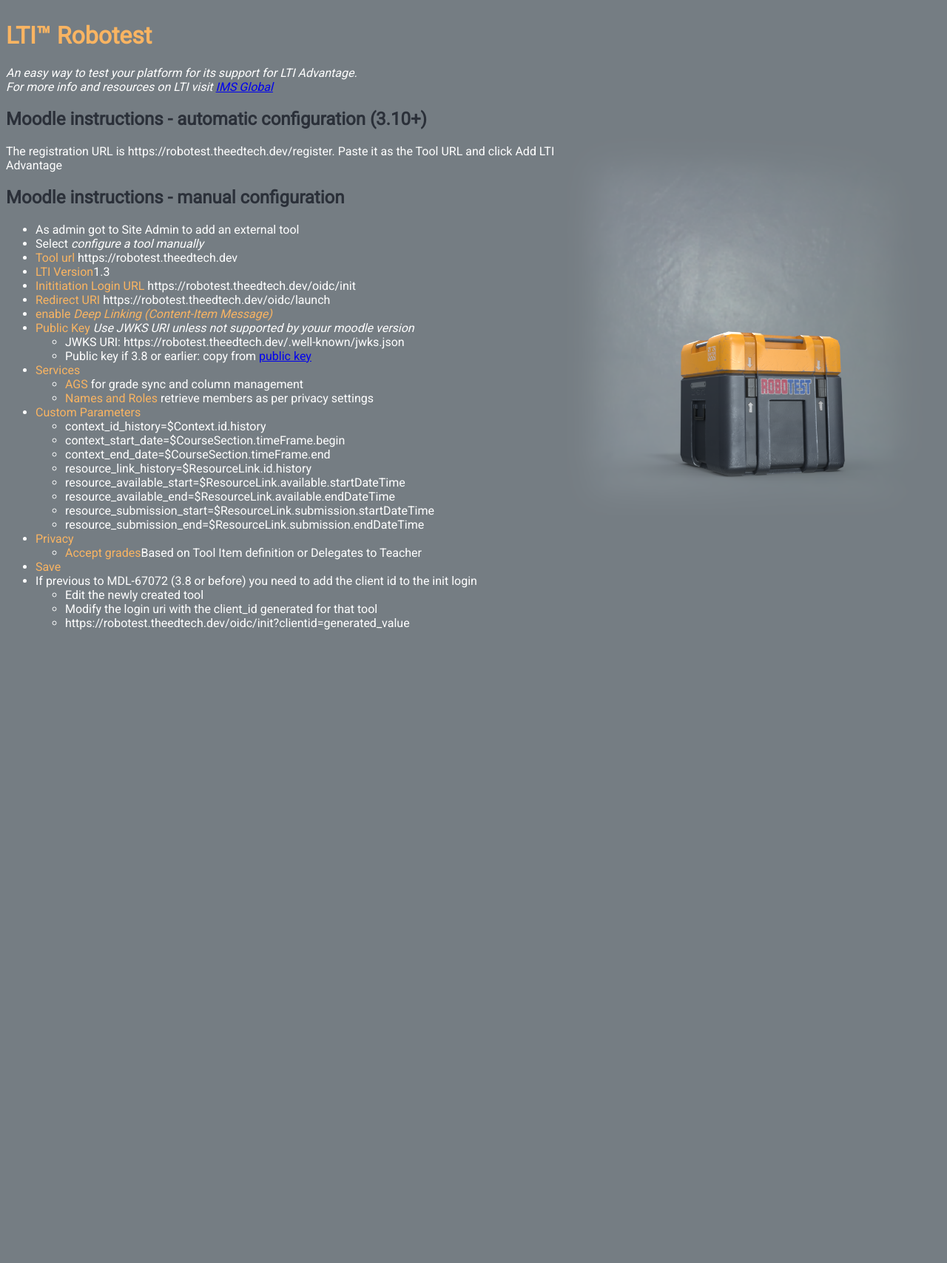
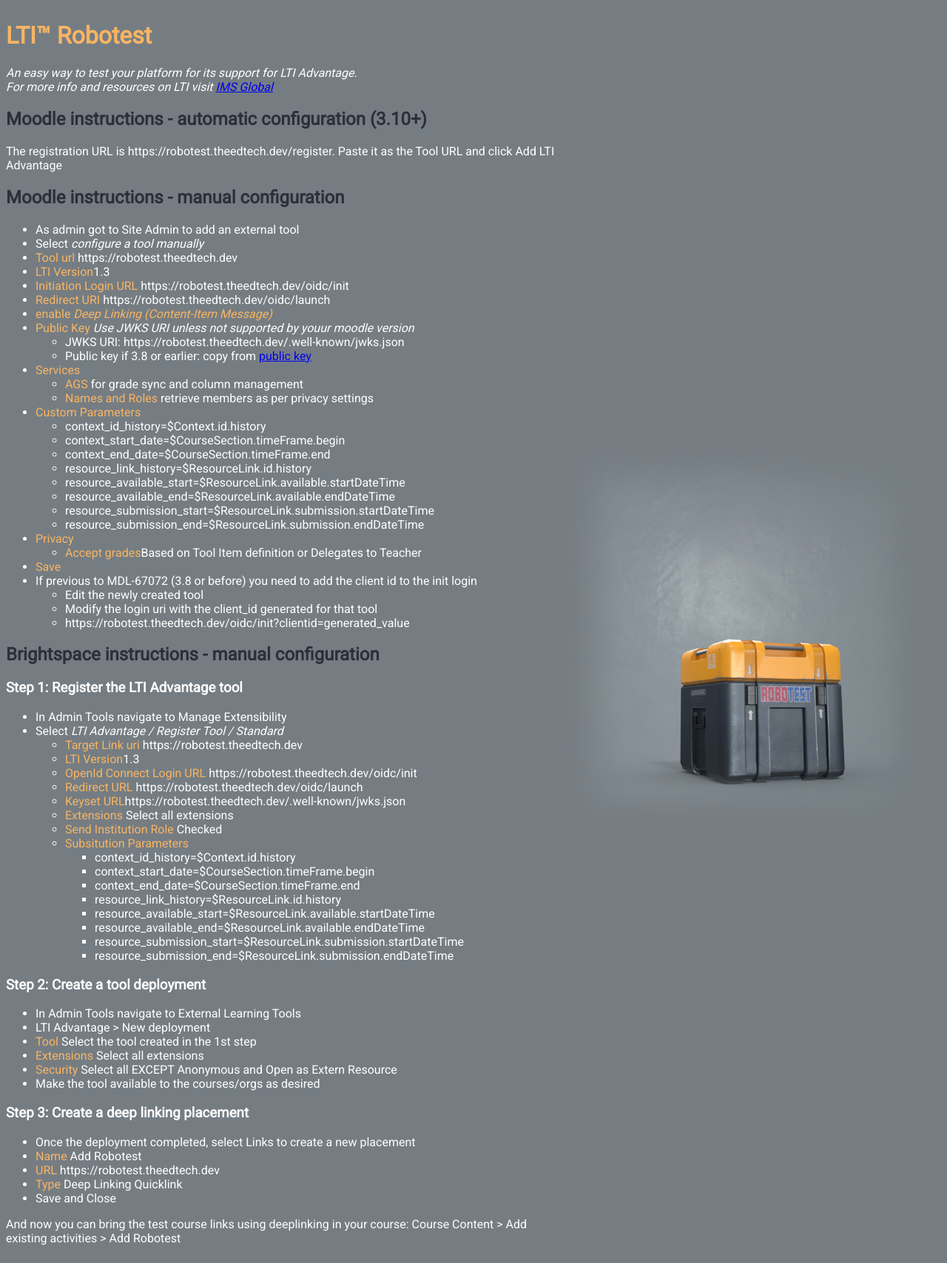
Before and after one commit to claudevervoort/ltiautotest, a FastAPI app: page / in a window 1280 px wide. Shown: the whole page at 74% size. Before the commit the page ends 852 px from the top, so only its background shows below. Run offline with FastAPI, Linux system fonts and the light colour scheme.

Commit message:
d2l support, nrps csv

```diff
--- a/lti/services.py
+++ b/lti/services.py
@@ -27,15 +27,14 @@ def next(headers: Dict):
     return None
 
 def access_token(registration: ToolRegistration, scope: str, force: bool = False):
-    assertion = registration.encode({
-        "sub": registration.client_id
-    })
+    assertion = registration.encode({}, for_token=True)
     r = requests.post(registration.token_uri, data = {
         "grant_type": "client_credentials",
         "client_assertion_type": "urn:ietf:params:oauth:client-assertion-type:jwt-bearer",
         "scope": scope,
         "client_assertion": assertion
     })
+    r.raise_for_status()
     t = json.loads(r.text)
     return t['access_token']
 
--- a/robotest/main.py
+++ b/robotest/main.py
@@ -1,6 +1,8 @@
 #
 import sys
 import os
+import io
+import csv
 sys.path.extend([
         os.path.abspath('../')])
 base_url = os.environ['ROBOTEST_WWW'] if 'ROBOTEST_WWW' in os.environ else 'https://robotest.theedtech.dev'
@@ -304,11 +306,16 @@ def testdl(request: Request):
         "return_url": '',
         "jwt_single": ''})
 
-@app.get('/allnrps')
+@app.get('/allnrps', response_class=PlainTextResponse)
 def nrps(request: Request, nrps: str,reg: str):
     reg = ToolRegistration(**json.loads(reg))
     members = ltiservice_get(reg, Members, nrps)
-    return members
+    rows = list(map( lambda m: [m['user_id'], m['given_name'], m['family_name'], m.get('email'), " ".join(m.get('roles',[]))], members.members))
+    with io.StringIO() as output:
+        writer = csv.writer(output)
+        writer.writerow(['user_id', 'given_name', 'family_name', 'email', 'roles'])
+        writer.writerows(rows)
+        return output.getvalue()
 
 
 def test_deeplinking(request: Request, message: LTIMessage) -> TestCategory:
@@ -355,19 +362,16 @@ def test_nrps(reg: ToolRegistration, message: LTIMessage) -> TestCategory:
             nrps_limited_url=urlunparse((*nrps_url[0:4],
                                     urlencode(query_params),
                                     nrps_url.fragment))
-            print(message.membership_service.context_memberships_url)
-            print(nrps_limited_url)
             members = ltiservice_get(reg, Members, nrps_limited_url)
             # members = ltiservice_get(reg, Members, message.membership_service.context_memberships_url)
             # instructors = list(filter(lambda m: )) util to get role from enum
             nrps_link_csv=''
             if len(members.members)>0:
                 nrps_link_csv=urlunparse(('','','/allnrps','',urlencode([('nrps', message.membership_service.context_memberships_url), ('reg', json.dumps(reg.__dict__,  separators=(',', ':')))]),''))
-            print(nrps_link_csv)
             res.results.append(TestResult('Members loaded',
-                                    len(members.members)>0 and not len(members.members) == 5,
+                                    len(members.members)>0,
                                     True,
-                                    '{m} members - 5 is paging boundary so ideally have more than 5 members'.format(m=len(members.members)),
+                                    '{m} members in context - 5 is paging boundary'.format(m=len(members.members)),
                                     link = nrps_link_csv))
         except Exception as e:
             print(traceback.format_exc())
--- a/robotest/templates/moodleinstructions.html
+++ b/robotest/templates/moodleinstructions.html
@@ -18,7 +18,7 @@
                 <li>Select <em>configure a tool manually</em></li>
                 <li><bold>Tool url</bold> {{ base_url }}</li>
                 <li><bold>LTI Version</bold>1.3</li>
-                <li><bold>Inititiation Login URL</bold> {{ base_url }}/oidc/init</li>
+                <li><bold>Initiation Login URL</bold> {{ base_url }}/oidc/init</li>
                 <li><bold>Redirect URI</bold> {{ base_url }}/oidc/launch</li>
                 <li><bold>enable <em>Deep Linking (Content-Item Message)</em></bold></li>
                 <li><bold>Public Key</bold> <em>Use JWKS URI unless not supported by youur moodle version</em>
@@ -55,6 +55,48 @@
                 </li>
 
             </ul>
+
+            <h2>Brightspace instructions - manual configuration</h2>
+            <h3>Step 1: Register the LTI Advantage tool</h3>
+            <ul>
+                <li>In Admin Tools navigate to Manage Extensibility</li>
+                <li>Select <em>LTI Advantage / Register Tool / Standard</em>
+                    <ul>
+                    <li><bold>Target Link uri</bold> {{ base_url }}</li>
+                    <li><bold>LTI Version</bold>1.3</li>
+                    <li><bold>OpenId Connect Login URL</bold> {{ base_url }}/oidc/init</li>
+                    <li><bold>Redirect URL</bold> {{ base_url }}/oidc/launch</li>
+                    <li><bold>Keyset URL</bold>{{ base_url }}/.well-known/jwks.json</li>
+                    <li><bold>Extensions</bold> Select all extensions</li>
+                    <li><bold>Send Institution Role</bold> Checked</li>
+                    <li><bold>Subsitution Parameters</bold>
+                        {% for k in custom_params %}
+                        <ul>
+                            <li>{{ k }}={{ custom_params[k] }}</li>
+                        </ul>
+                        {% endfor %}
+                    </li>
+                    </ul>
+                </li>
+            </ul>
+            <h3>Step 2: Create a tool deployment</h3>
+            <ul>
+                <li>In Admin Tools navigate to External Learning Tools</li>
+                <li>LTI Advantage > New deployment </li>
+                <li><bold>Tool</bold> Select the tool created in the 1st step</li>
+                <li><bold>Extensions</bold> Select all extensions</li>
+                <li><bold>Security</bold> Select all EXCEPT Anonymous and Open as Extern Resource</li>
+                <li>Make the tool available to the courses/orgs as desired</li>
+            </ul>
+        <h3>Step 3: Create a deep linking placement</h3>
+            <ul>
+                <li>Once the deployment completed, select Links to create a new placement</li>
+                <li><bold>Name</bold> Add Robotest</li>
+                <li><bold>URL</bold> {{ base_url }}</li>
+                <li><bold>Type</bold> Deep Linking Quicklink</li>
+                <li>Save and Close</li>
+            </ul>
+        <p>And now you can bring the test course links using deeplinking in your course: Course Content > Add existing activities > Add Robotest</p>
         </div>
         <img style="max-width: 40%;" src="/assets/box_cropped.png" >
     </div>
--- a/robotest/templates/results.html
+++ b/robotest/templates/results.html
@@ -16,7 +16,7 @@
         {% for result in category.results %}
             <tr class="result {{ 'failed' if not result.success }} {{ 'required' if result.required }}">
                 {%if result.link %}
-                <th><a href="{{result.link}}">{{ result.name }}</a></th>
+                <th><a href="{{result.link}}" target="_blank">{{ result.name }}</a></th>
                 {%else %}
                 <th>{{ result.name }} {{result.link}}</th>
                 {% endif %}
```
Also changed, not shown: lti/ltiregistration.py (+14 -2 lines).
